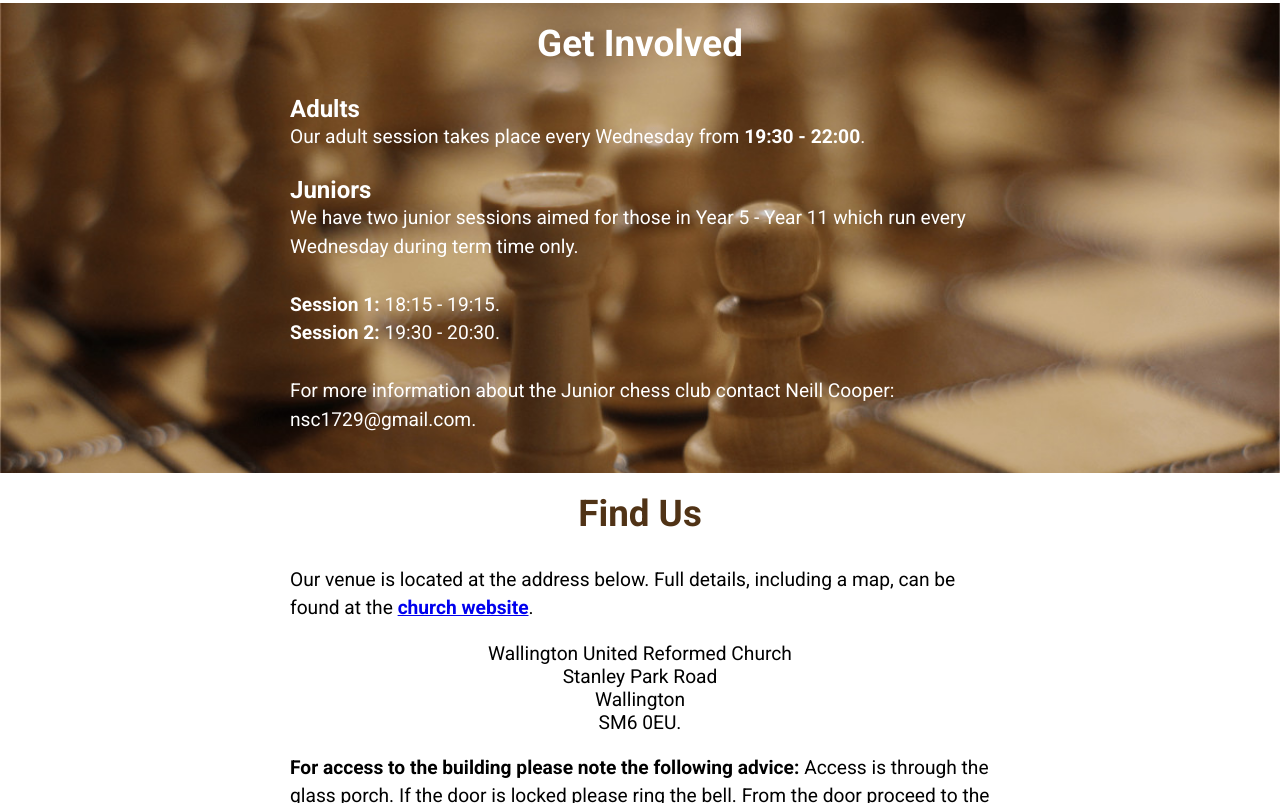
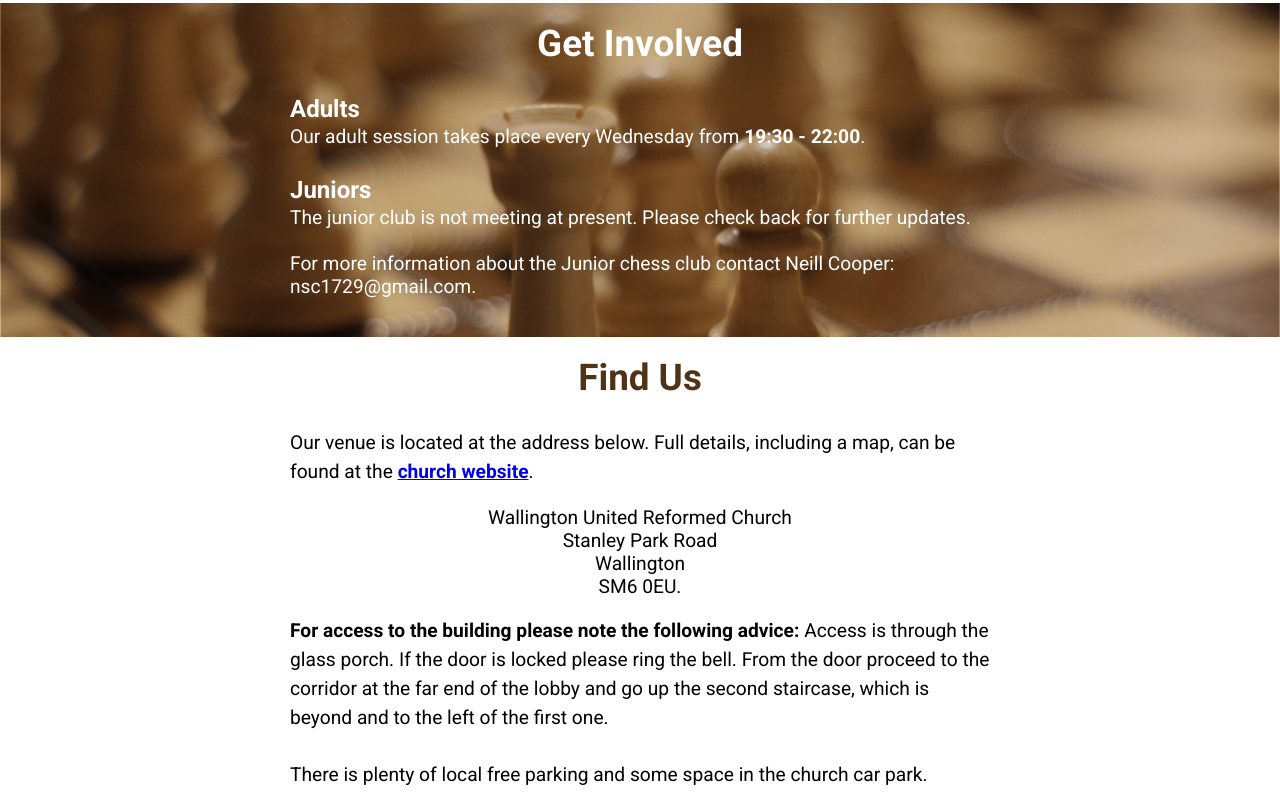
Before and after one commit to jacobcollinsdev/wallington-chess-club, a plain HTML site: page index.html in a window 1280 px wide. Shown: the part 1370-2173 px from the top of the page. Drawn offline with Linux system fonts and the light colour scheme; a web font is replaced by a local one.

Commit message:
junior update

```diff
--- a/index.html
+++ b/index.html
@@ -71,9 +71,10 @@
                 <h3>Adults</h3>
                 <p>Our adult session takes place every Wednesday from <strong>19:30 - 22:00</strong>.</p>
                 <h3>Juniors</h3>
-                <p>We have two junior sessions aimed for those in Year 5 - Year 11 which run every Wednesday during term time only.<br><br>
+                <!-- <p>We have two junior sessions aimed for those in Year 5 - Year 11 which run every Wednesday during term time only.<br><br>
                 <strong>Session 1:</strong>  18:15 - 19:15. <br>
-                <strong>Session 2:</strong>  19:30 - 20:30. <br><br>
+                <strong>Session 2:</strong>  19:30 - 20:30. <br><br> -->
+                <p>The junior club is not meeting at present. Please check back for further updates.</p>
 
                 For more information about the Junior chess club contact Neill Cooper: nsc1729&commat;gmail.com.
                 </p>
```
